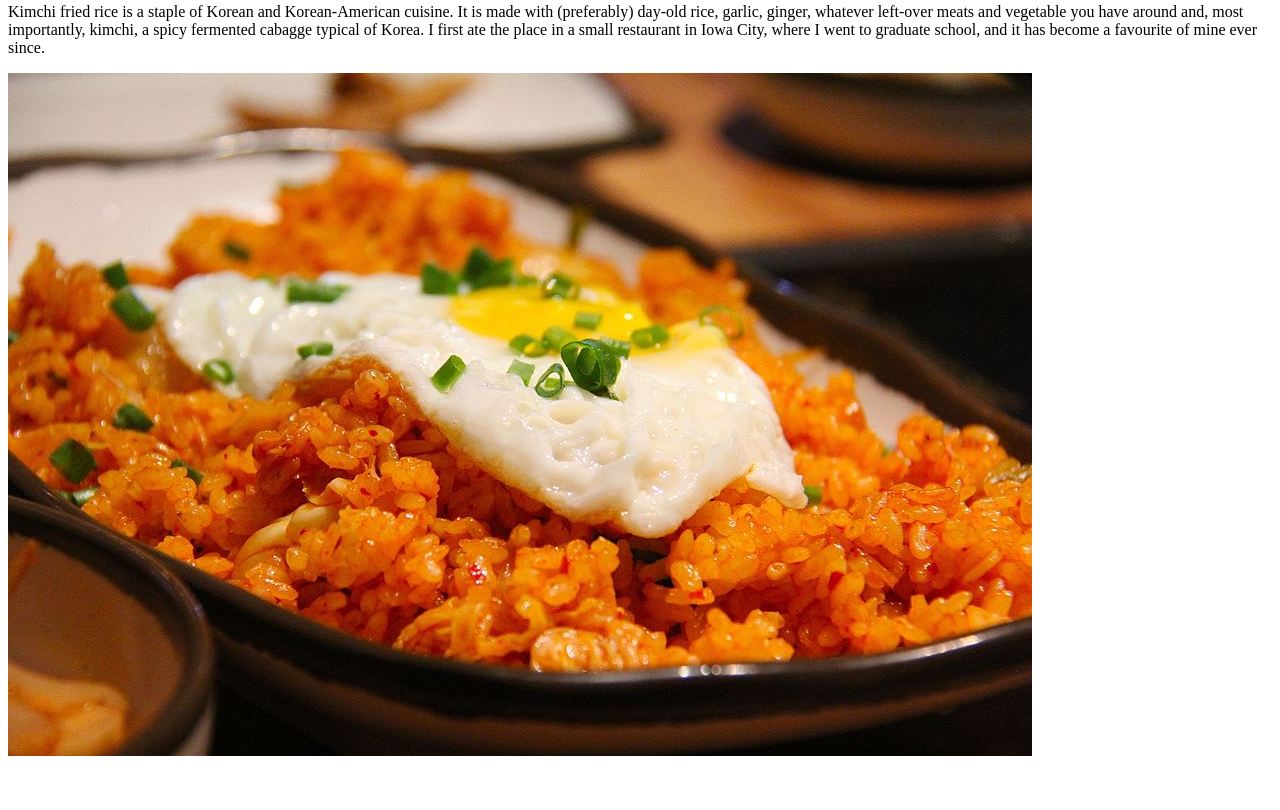
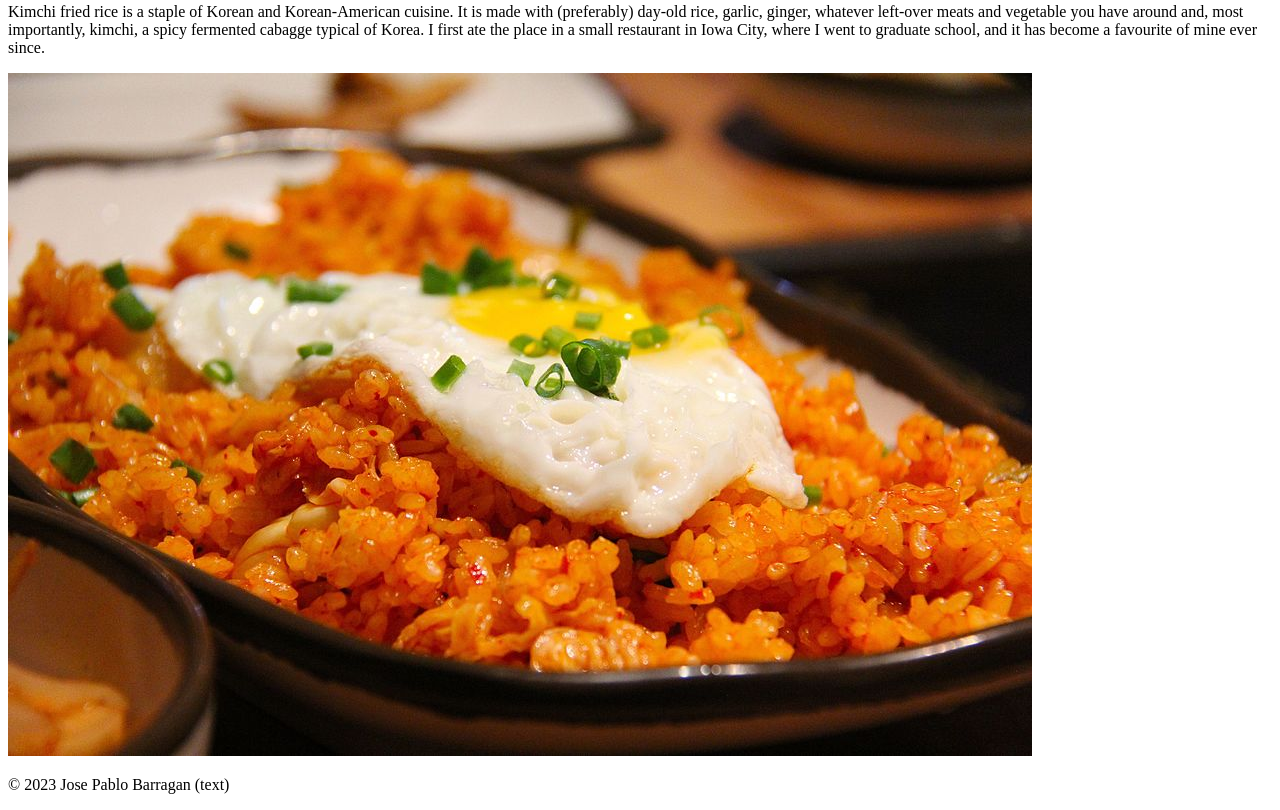
Before and after one commit to jpbarragan/js-assignment-4-html-me-something-jpbarragan, a website: page index.html in a window 1280 px wide. Shown: the part 1539-2349 px from the top of the page. Before the commit the page ends 2307 px from the top, so only its background shows below. Drawn offline with Linux system fonts and the light colour scheme.

Commit message:
Finished working on HTMK.

```diff
--- a/index.html
+++ b/index.html
@@ -40,6 +40,8 @@
             </section>
          </article>
       </main>
-      <footer></footer>
+      <footer>
+         <p>&#169; 2023 Jose Pablo Barragan (text)</p>
+      </footer>
    </body>
 </html>
```
